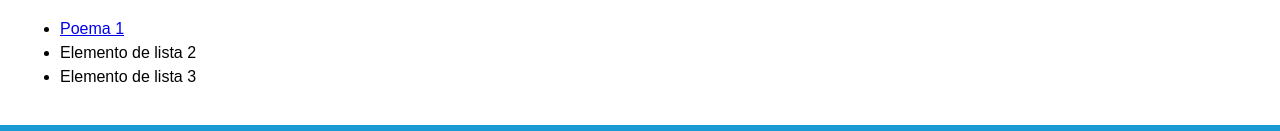
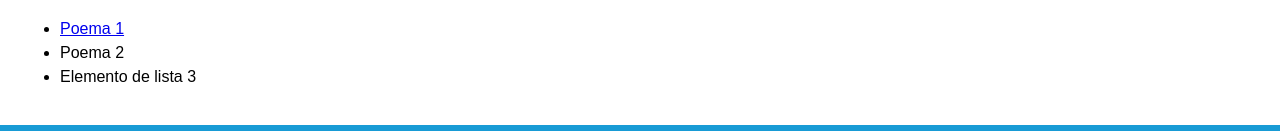
Before and after one commit to Bart0lo/Bart0lo.github.io, a plain HTML site: page index.html in a window 1280 px wide. Shown: the part 824-955 px from the top of the page. Drawn offline with Linux system fonts and the light colour scheme.

Commit message:
Agregué un segundo poema

```diff
--- a/index.html
+++ b/index.html
@@ -41,7 +41,7 @@
         <p class="text">Quiero compartir contigo una colección de poemas de varios autores que he seleccionado especialmente para ti. Cada uno de ellos ha sido elegido por su capacidad para expresar lo que siento por ti. Espero que disfrutes de su lectura tanto como yo disfruté eligiéndolos para ti. Cada poema es una muestra de mi amor y cariño hacia ti, y espero que siempre te recuerden lo mucho que te quiero.</p>
         <ul>
           <li><a href="https://www.poemas-del-alma.com/te-quiero-a-las.htm">Poema 1</a></li>
-          <li>Elemento de lista 2</li>
+          <li><a href="Argegar te quiero hacer lo que la primavera lehace a los cerezos de Neruda"></a>Poema 2</a></li>
           <li>Elemento de lista 3</li>
         </ul>
       </section>
```
